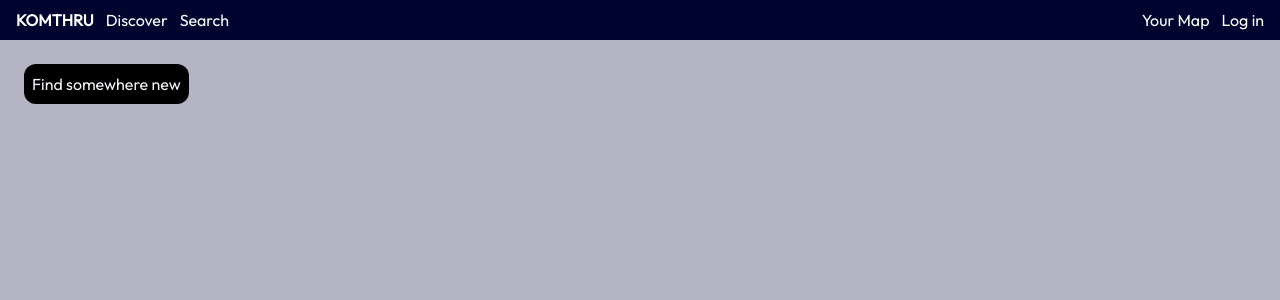
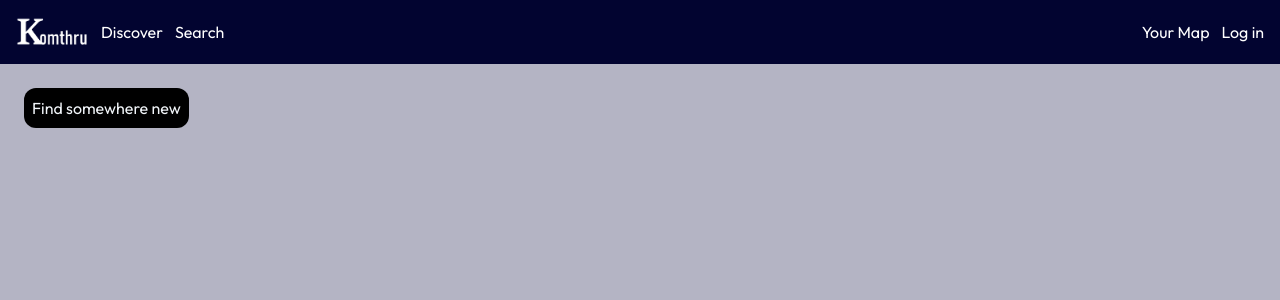
Before and after one commit to branmkam/komthru-travel, a Next.js app: page / in a window 1280 px wide. Shown: the top 300 px of the page. Built offline with nearby package versions, Linux system fonts and the light colour scheme; a web font is replaced by a local one.

Commit message:
update trippins

```diff
--- a/src/app/layout.tsx
+++ b/src/app/layout.tsx
@@ -17,7 +17,7 @@ export default function RootLayout({
     <html lang="en">
       <body className={`${outfit_class} antialiased bg-[#b4b4c4]`}>
         <Navbar />
-        <div className="pt-10">{children}</div>
+        <div className="pt-16">{children}</div>
       </body>
     </html>
   );
--- a/src/app/search/page.tsx
+++ b/src/app/search/page.tsx
@@ -34,7 +34,7 @@ export default function Search() {
   ) : null;
 
   return (
-    <div className="flex flex-row w-full h-screen">
+    <div className="flex flex-row w-full h-[calc(100vh_-_4rem)]">
       <div className="flex flex-col gap-1 overflow-y-auto w-1/3 p-4 bg-blue-800">
         <input
           className="w-full"
--- a/src/app/yourmap/page.tsx
+++ b/src/app/yourmap/page.tsx
@@ -23,7 +23,7 @@ export default function YourMap() {
   // ) : null;
 
   return (
-    <div className="flex flex-row w-full h-[calc(100vh_-_2.5rem)]">
+    <div className="flex flex-row w-full h-[calc(100vh_-_4rem)]">
       <div className="flex flex-col gap-1 overflow-y-auto w-1/3 p-4 bg-blue-800">
         test
       </div>
--- a/src/components/CityMap.tsx
+++ b/src/components/CityMap.tsx
@@ -2,9 +2,8 @@
 import React, { useRef } from "react";
 import { MapContainer, TileLayer, Marker, Popup } from "react-leaflet";
 import "leaflet/dist/leaflet.css";
-import "leaflet/dist/leaflet.css";
 import "leaflet-defaulticon-compatibility";
-// import "leaflet-defaulticon-compatibility/dist/leaflet-defaulticon-compatibility.css";
+import "leaflet-defaulticon-compatibility/dist/leaflet-defaulticon-compatibility.css";
 import { CityProps } from "@/utils/interfaces";
 
 export default function CityMap(props: { data: CityProps; className: string }) {
--- a/src/components/Navbar.tsx
+++ b/src/components/Navbar.tsx
@@ -1,5 +1,6 @@
 import Link from "next/link";
 import wc from "@/data/worldcities.json";
+import Image from "next/image";
 
 const highlights = {
   Europe: ["RUS", "DEU", "GBR", "ESP", "FRA", "ITA"],
@@ -12,9 +13,16 @@ const highlights = {
 
 export default function Navbar() {
   return (
-    <nav className="text-white h-10 flex flex-row px-4 items-center justify-between fixed z-50 w-full bg-[#020430]">
-      <div className="flex flex-row gap-3">
-        <Link className="font-bold hover:text-blue-300 " href="/">KOMTHRU</Link>
+    <nav className="text-white h-16 flex flex-row px-4 items-center justify-between fixed z-50 w-full bg-[#020430]">
+      <div className="flex flex-row gap-3 justify-center items-center">
+        <Link className="font-bold hover:text-blue-300 " href="/">
+          <Image
+            src="/images/testlogo.png"
+            alt="Komthru logo"
+            height={30}
+            width={73}
+          />
+        </Link>
         <p>Discover</p>
         <Link href="/search">Search</Link>
         <p></p>
--- a/src/components/TripPins.tsx
+++ b/src/components/TripPins.tsx
@@ -23,6 +23,7 @@ interface TripPinsProps {
   legs: PinProps[];
   user: string;
   tripId: number;
+  visibility: string;
 }
 
 export default function TripPins(data: TripPinsProps) {
--- a/src/models/userModel.tsx
+++ b/src/models/userModel.tsx
@@ -7,6 +7,7 @@ export const trips = [
     name: "Spain 2024",
     user: "Brandino", //unique text id
     tripId: 123456,
+    visibility: "private",
     legs: [
       {
         cityId: "1724594040", //Barcelona
@@ -35,6 +36,7 @@ export const trips = [
     end: "2024-07-29",
     name: "The trip of all time",
     user: "YaktheGoat", //unique text id
+    visibility: "public",
     tripId: 287342,
     legs: [
       {
```
Also changed, not shown: public/images/testlogo.png (added), 1 other file (tests, documents, lock files or other folders).
